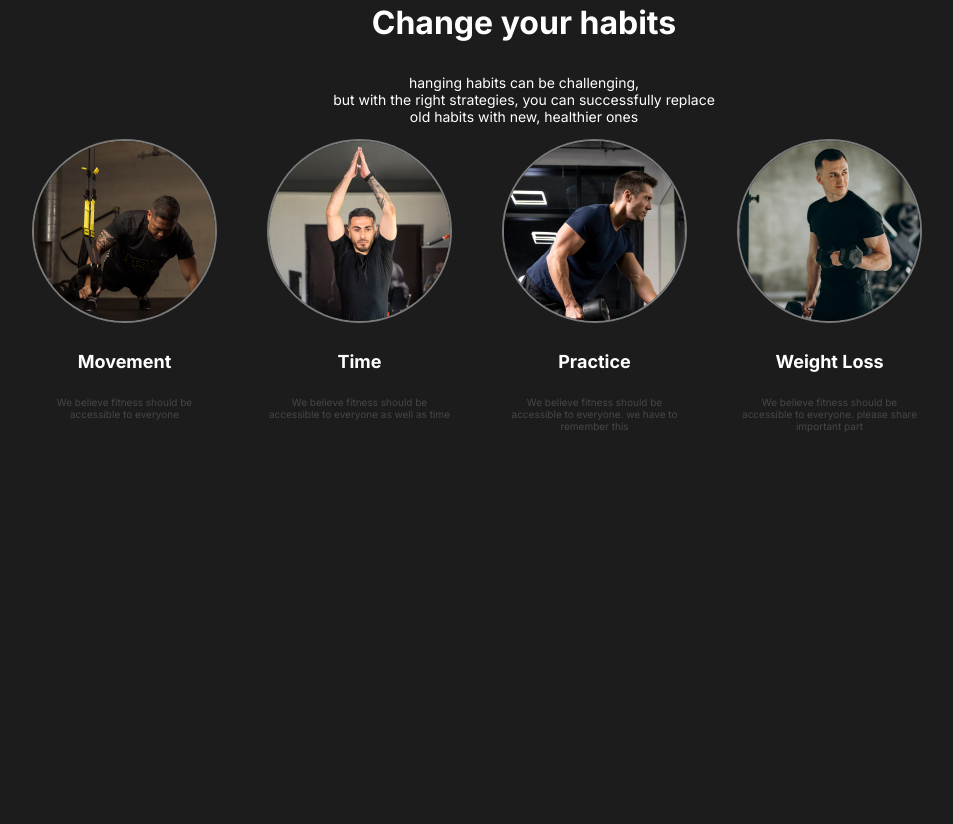
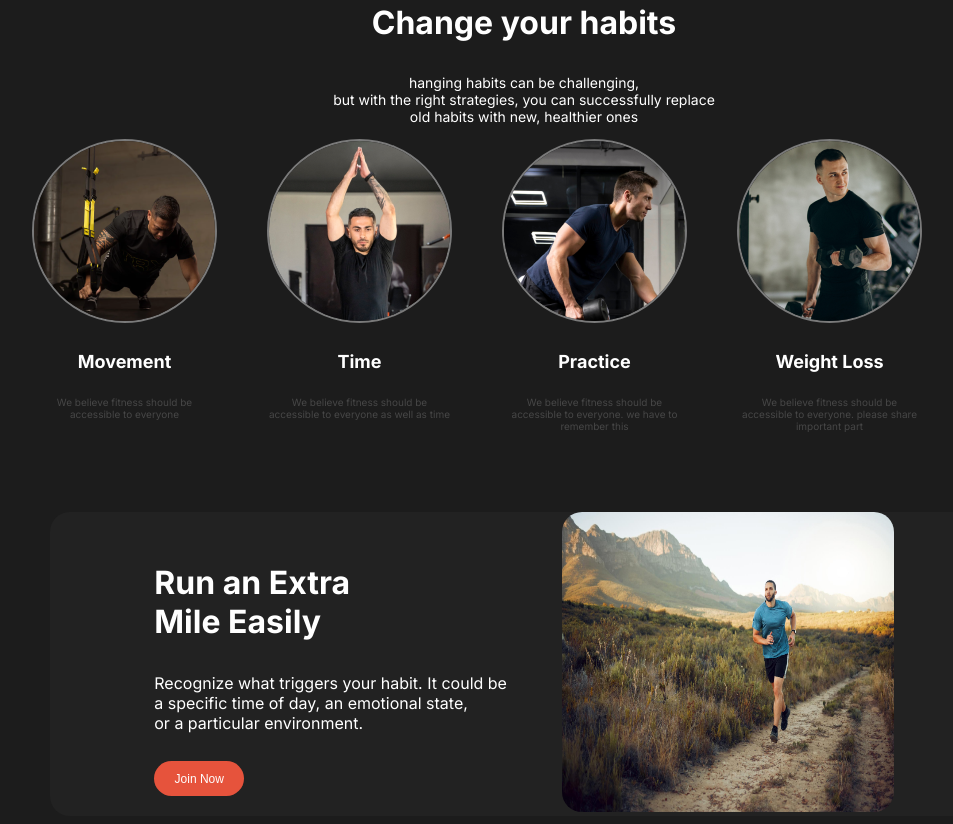
Before and after one commit to Abdur-Rahman-Palash/PH-Assignment-02, a plain HTML site: page index.html in a window 1280 px wide. Shown: the part 780-1604 px from the top of the page, without its empty margins (116-1069 px from the left). Before the commit the page ends 1230 px from the top, so only its background shows below. Drawn offline with Linux system fonts and the light colour scheme.

Commit message:
extra mile section added with responsive

```diff
--- a/index.html
+++ b/index.html
@@ -37,7 +37,7 @@
                 </div>
                 </div>
             <div class="banner-image">
-                <img src="./images/images 2.png" alt="">
+                <img src="./images/Images 2.png" alt="">
                 <p class="position">500+ <br> Free workout Videos</p>
                 <p class="positions"><i class="fa-solid fa-circle"></i>300+ <br>Video Tutorial</p>
             </div>
@@ -80,8 +80,15 @@
      <!-- Extra mile section -->
       <section class="Extra-mile-section">
         <div class="Extra-mile-section-content">
-            <div class="Extra-mile-section-text"></div>
-            <div class="Extra-mile-section-image"></div>
+            <div class="Extra-mile-section-text">
+                <h3>Run an Extra <br>
+                    Mile Easily</h3>
+                <p> Recognize what triggers your habit. It could be <br> a specific time of day, an emotional state, <br> or a particular environment.</p>
+                <button class="btn-primary">Join Now</button>
+            </div>
+            <div class="Extra-mile-section-image">
+                <img src="./images/run.jpg" alt="">
+            </div>
         </div>
       </section>
      <!-- Extra mile section -->
--- a/styles/style.css
+++ b/styles/style.css
@@ -223,6 +223,38 @@
 }
     /* circle card section end here */
     /* Extra mile section */
+    .Extra-mile-section{
+        width: 75%;
+        margin: 0 auto;
+        margin-top: 70px;
+        background: rgb(34,34,34);
+        border-radius: 20px;
+    }
+    .Extra-mile-section-text h3 {
+color: white;
+font-family: inter;
+font-size: 2rem;
+
+    }
+    .Extra-mile-section-text p{
+        color: white;
+        font-family: inter;
+font-size: 1rem;
+    }
+    .Extra-mile-section-image{
+        width: 35%;
+    }
+    .Extra-mile-section-image img{
+        width: 100%;
+        height: 300px;
+        border-radius: 20px;
+    }
+    .Extra-mile-section-content{
+        display: flex;
+        justify-content: center;
+        align-items: center;
+        gap: 55px;
+    }
     /* Extra mile section */
 
     /* Responsive media query for mobile */
@@ -259,6 +291,10 @@
        .card-section{
         margin-top: 75px;
        }
-
+       .Extra-mile-section-content{
+        flex-direction: column;
+       }
+       .Extra-mile-section-image{
+        width: 100%;
 }
       /* Responsive media query for mobile */
```
